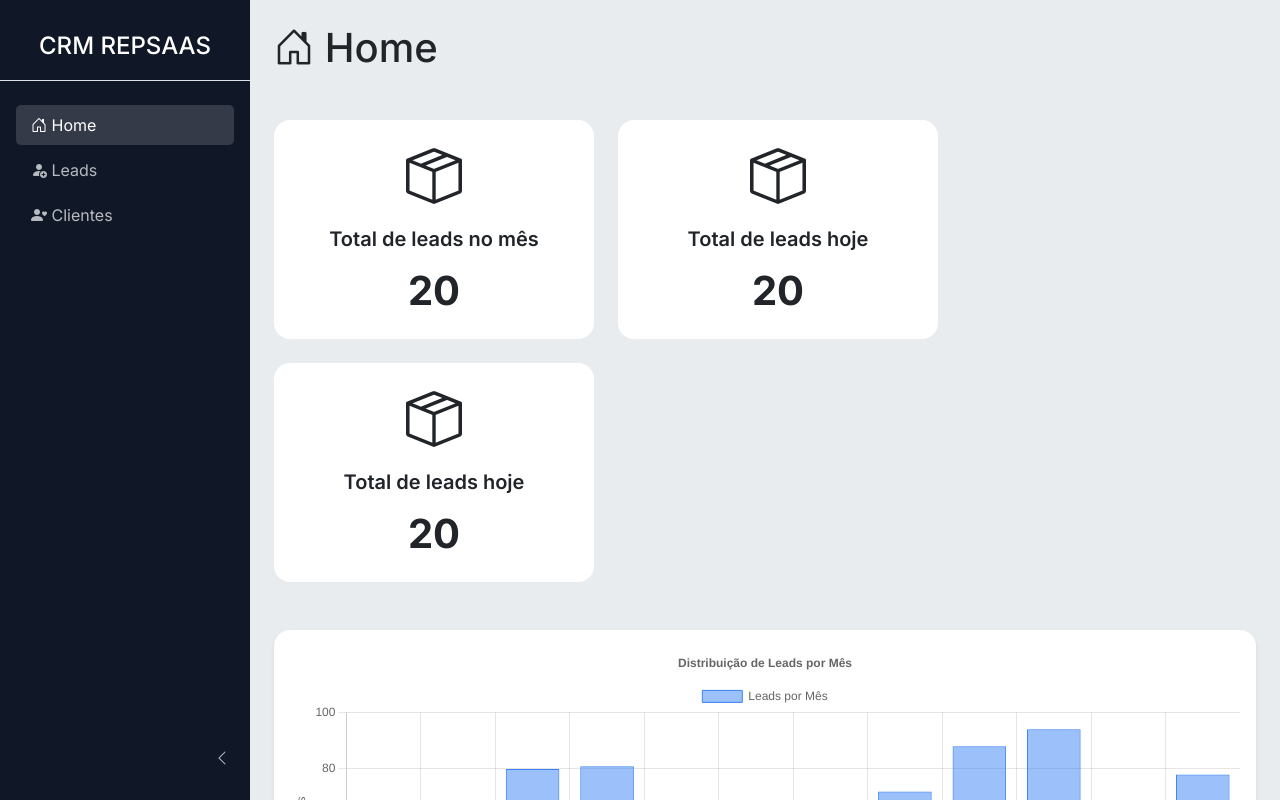
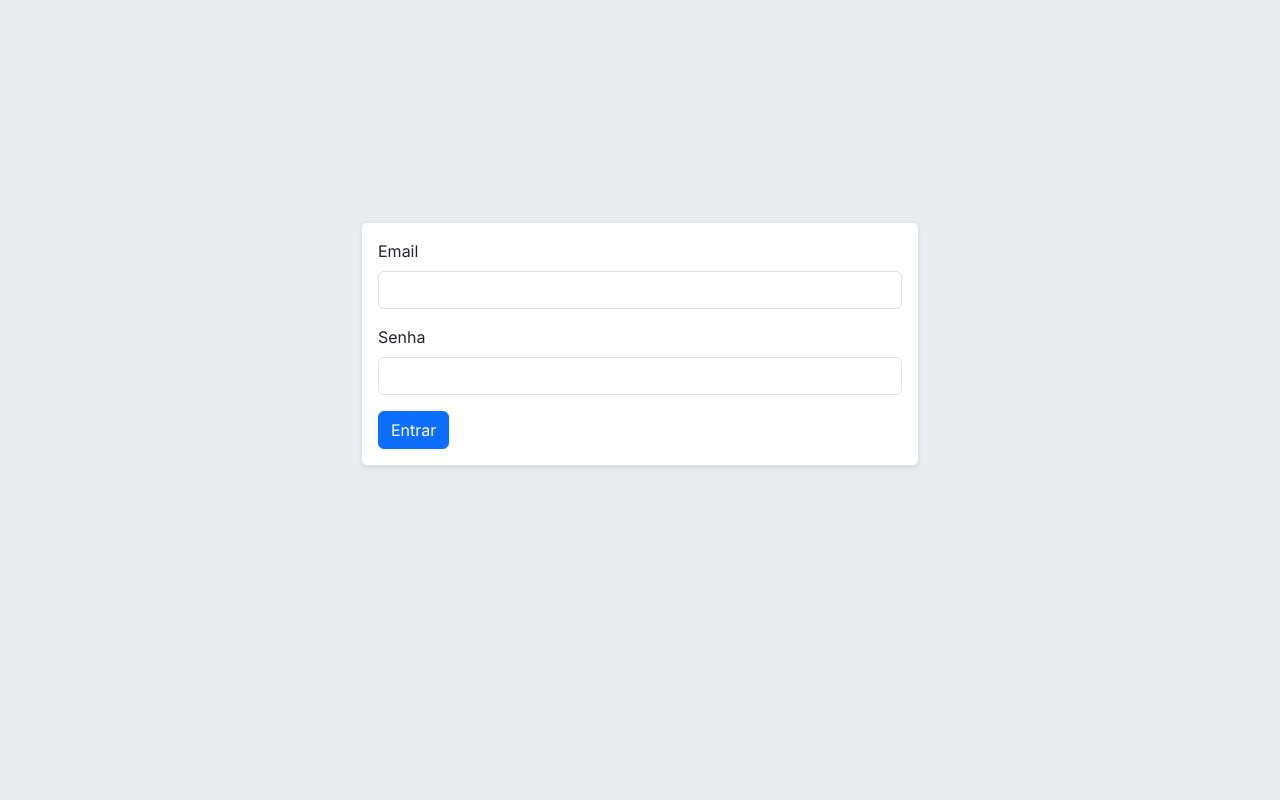
Before and after one commit to mathfajardo/frontend-saastec, a Vue app: page / in a window 1280 px wide. Shown: the top 800 px of the page. Built offline with nearby package versions, Linux system fonts and the light colour scheme.

Commit message:
fix: login

```diff
--- a/src/App.vue
+++ b/src/App.vue
@@ -6,13 +6,26 @@ import './assets/global.css'
 import 'bootstrap-icons/font/bootstrap-icons.css'
 
 import BarraNavegacao from './components/BarraNavegacao.vue';
+import { useRoute } from 'vue-router';
+import { computed, ref } from 'vue';
+
+const route = useRoute();
+
+let marginLogin = ref('');
+const esconderNav = computed (() => {
+
+
+  marginLogin.value = esconderNav ? "margin-left: 250" : "margin-left: 0";
+  return route.meta.esconderNav || false;
+});
+
 
 </script>
 
 <template>
   <div class="bg-body-secondary min-vh-100">
-    <BarraNavegacao />
-    <main style="margin-left: 250px" class="p-4">
+    <BarraNavegacao v-if="!esconderNav" />
+    <main :style="marginLogin" class="p-4">
       <RouterView />
     </main>
   </div>
--- a/src/router/index.js
+++ b/src/router/index.js
@@ -2,15 +2,24 @@ import Cliente from '@/views/Cliente.vue'
 import Home from '@/views/Home.vue'
 import Lead from '@/views/Lead.vue'
 import LeadCadastro from '@/views/LeadCadastro.vue'
+import TelaLogin from '@/views/TelaLogin.vue'
 import { createRouter, createWebHistory } from 'vue-router'
 
 const router = createRouter({
   history: createWebHistory(import.meta.env.BASE_URL),
   routes: [
     {
-      path: '/',
+      path: '/home',
       name: 'home',
       component: Home
+    },
+    {
+      path: '/',
+      name: 'login',
+      component: TelaLogin,
+      meta: {
+        esconderNav: true
+      }
     },
     {
       path: '/lead',
@@ -30,4 +39,26 @@ const router = createRouter({
   ],
 })
 
+router.beforeEach(async (to, from, next) => {
+  if (to.meta?.auth) {
+    const auth = useAuth();
+    if (auth.token) {
+      try {
+        const autenticado = await auth.checkToken();
+        if (autenticado) {
+          next();
+        } else {
+          next({name: 'login'});
+        }
+      } catch (error) {
+        next({name: 'login'});
+      }
+    } else {
+      next({name: 'login'})
+    }
+  } else {
+    next();
+  }
+})
+
 export default router
--- /dev/null
+++ b/src/stores/auth.js
@@ -0,0 +1,51 @@
+import {defineStore} from 'pinia'
+import { ref } from 'vue'
+import http from '@/services/http'
+
+export const useAuth = defineStore('auth', () => {
+    const token = ref(localStorage.getItem('token'));
+
+    function setToken(tokenValue) {
+        localStorage.setItem('token', tokenValue);
+        token.value = tokenValue;
+    }
+
+    async function checkToken() {
+        try {
+            const tokenAuth = 'Bearer ' + token.value;
+            const {data} = await http.get('login/verifica', {
+                headers: {
+                    Authorization: tokenAuth
+                }
+            });
+            return true;
+
+        } catch (error) {
+            console.log(error.response.data);
+            return false;
+        }
+    }
+
+    async function logout() {
+        try {
+            const tokenAuth = "Bearer " + token.value;
+            await http.post('logout/', {
+                headers: {
+                    Authorization: tokenAuth
+                }
+            });
+        } catch (error) {
+            console.log('Logout API error:', error.response?.data || error);
+        } finally {
+            localStorage.removeItem('token');
+            token.value = null;
+        }
+    }
+
+    return {
+        token,
+        setToken,
+        checkToken,
+        logout
+    }
+})
--- /dev/null
+++ b/src/views/TelaLogin.vue
@@ -0,0 +1,68 @@
+<script setup>
+
+import {reactive, ref} from 'vue';
+import { useAuth } from '@/stores/auth';
+import { useRouter } from 'vue-router';
+import axiosInstance from '@/services/http';
+import Swal from 'sweetalert2'
+
+
+const auth = useAuth();
+const router = useRouter();
+
+// variavel de carregamentos
+let loading = ref(false);
+
+const user = reactive({
+  email: '',
+  password: ''
+})
+
+async function login() {
+  loading.value = true;
+
+  axiosInstance.post('/login', user)
+  .then((response) => {
+    console.log(response);
+    auth.setToken(response.data.data.token);
+    router.push('/home');
+  })
+  .catch(error => {
+    console.log("erro: ", error);
+    Swal.fire({
+      title: 'Login ou senha incorretos, tente novamente!',
+      confirmButtonColor: '#000000',
+      icon: 'error',
+      confirmButtonText: 'Ok'
+    });
+  })
+  .finally(() => {
+    loading.value = false;
+  })
+}
+
+</script>
+
+<template>
+
+
+
+<div class="container d-flex align-items-center justify-content-center" style="min-height: 80vh;">
+    <div class="bg-body border p-3 shadow-sm w-50 rounded">
+        <form @submit.prevent="login">
+            <div class="mb-3">
+                <label for="nome" class="form-label">Email</label>
+                <input type="email" class="form-control" v-model="user.email">
+            </div>
+
+            <div class="mb-3">
+                <label for="nome" class="form-label">Senha</label>
+                <input type="number" class="form-control" v-model="user.password">
+            </div>
+
+            <button type="submit" class="btn btn-primary">Entrar</button>
+
+        </form>
+    </div>
+</div>
+</template>
```
